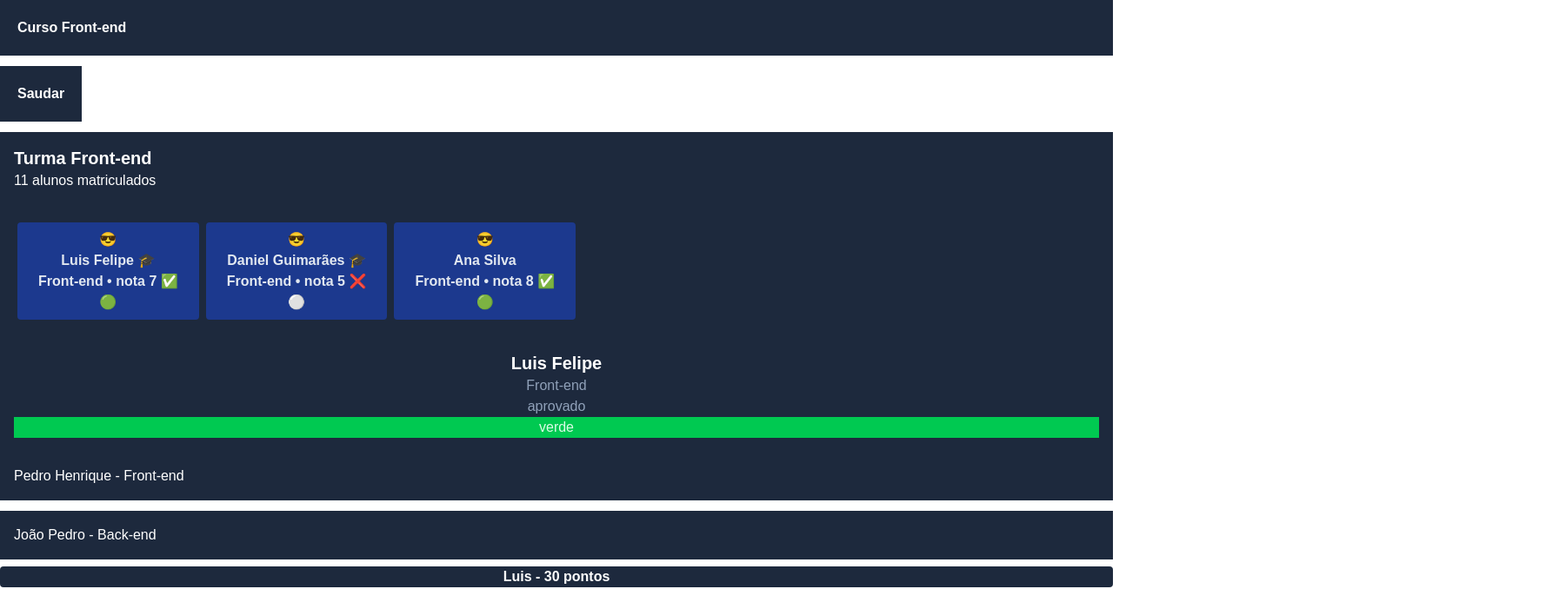
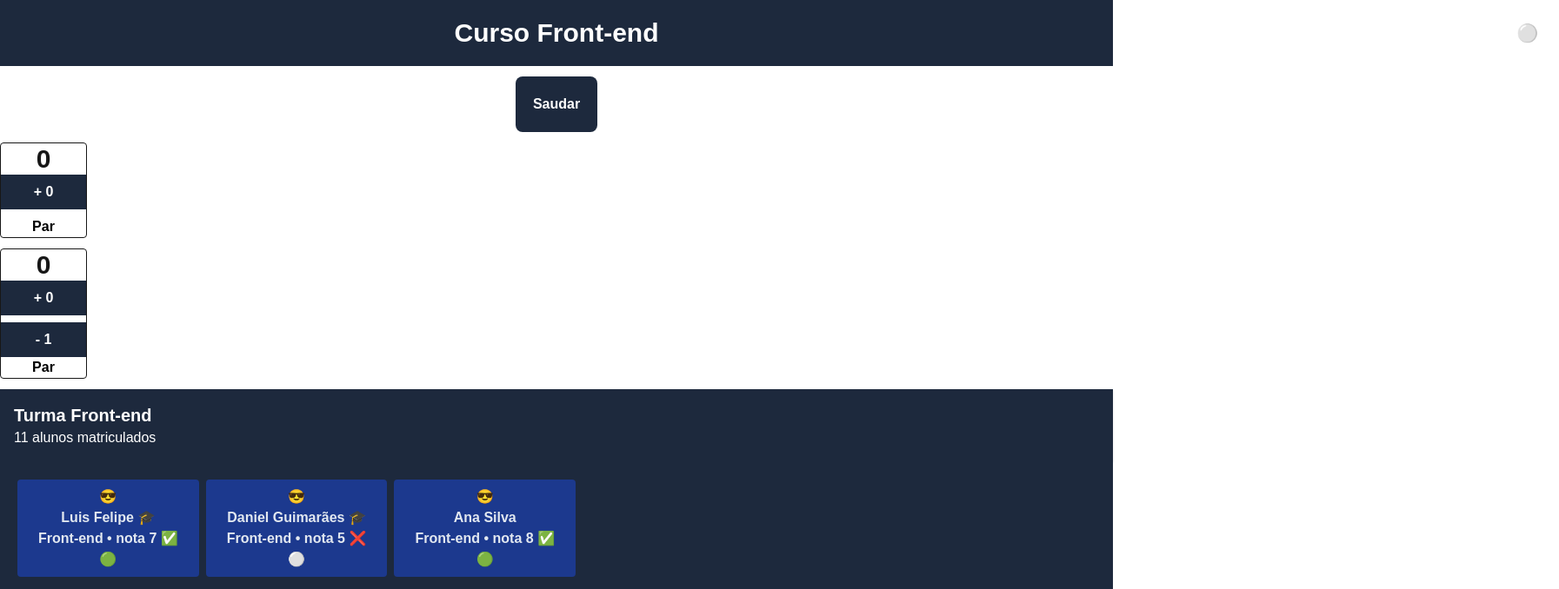
Before and after one commit to luisfelipecarvalho74/react, a Next.js app: page / in a window 1280 px wide. Shown: the top 678 px of the page at 87% size, 1793 px wide, since content can reach past the window. Built offline with nearby package versions, Linux system fonts and the light colour scheme.

Commit message:
lista 14 em andamento, feito ate o exercício 5

```diff
--- a/app/page.tsx
+++ b/app/page.tsx
@@ -1,3 +1,5 @@
+'use client';
+
 import CardAluno from "@/componentes/CardAluno";
 import Rodape from "@/componentes/Rodape";
 import Titulo from "@/componentes/Titulo";
@@ -13,6 +15,10 @@ import { Turma } from "@/componentes/Turma";
 import { Cursos } from "@/componentes/Cursos";
 import { PropNumero } from "@/componentes/PropNumero";
 import { Ola } from "@/componentes/Ola";
+import { use } from "react";
+import { ContadorMaisUm } from "@/componentes/ContadorMaisUm";
+import { ContadorRetroativo } from "@/componentes/ContadorRetroativo";
+import { LigaDesliga } from "@/componentes/LigaDesliga";
 
 
 export default function Home() {
@@ -21,8 +27,14 @@ export default function Home() {
   return (
     <div>
       <Titulo nome="Curso Front-end"/>
+      <LigaDesliga />
 
       <Ola/>
+
+      <ContadorMaisUm />
+
+      <ContadorRetroativo />
+
 
       <Painel titulo="Turma Front-end" children="11 alunos matriculados">
       </Painel>
--- /dev/null
+++ b/componentes/ContadorMaisUm.tsx
@@ -0,0 +1,14 @@
+import { useState } from "react";
+
+export function ContadorMaisUm() {
+    const [n, setN] = useState<number>(0);
+    return (
+        <div className="flex flex-col w-25 border rounded-sm mb-3">
+            <p className="text-center text-3xl font-bold">{n}</p>
+            <button className="bg-slate-800 text-white font-bold p-2 mb-2" onClick={() => setN(n + 1)}>
+                + {n}
+            </button>
+            <span className="text-center text-black font-bold">{n % 2 === 0 ? "Par" : "Ímpar"}</span>
+        </div>
+    );
+}
--- /dev/null
+++ b/componentes/ContadorRetroativo.tsx
@@ -0,0 +1,15 @@
+import { useState } from "react";
+
+export function ContadorRetroativo() {
+    const [n, setN] = useState<number>(0);
+    return (
+        <div className="flex flex-col w-25 text-center rounded-sm border mb-3">
+            <p className="text-3xl font-bold">{n}</p>
+            <button className="bg-slate-800 text-white font-bold p-2 mb-2" onClick={() => setN(n + 1)}> + {n}
+            </button>
+            <button className="bg-slate-800 text-white font-bold p-2" onClick={() => setN(n - 1)}> - 1
+            </button>
+            <span className="text-center text-black font-bold">{n % 2 === 0 ? "Par" : "Ímpar"}</span>
+        </div>
+    );
+}
--- /dev/null
+++ b/componentes/LigaDesliga.tsx
@@ -0,0 +1,12 @@
+import { useState } from "react";
+
+export function LigaDesliga() {
+    const [presente, setPresente] = useState<boolean>();
+    return (
+        <div className=" absolute top-6 left-430 rounded-sm text-xl text-white text-center mb-3">
+            <button onClick={() => setPresente(!presente)}>
+                {presente ? "🟢 Presente" : "⚪ Ausente"}
+            </button>
+        </div>
+    );
+}
--- a/componentes/Ola.tsx
+++ b/componentes/Ola.tsx
@@ -1,8 +1,10 @@
 export function Ola() {
     return (
-        <button
-        className="bg-slate-800 text-white font-bold p-5 mb-3" onClick={() => alert("Olá, Turma")}>
-            Saudar
-        </button>
+        <div className="text-center">
+            <button
+            className="bg-slate-800 text-white font-bold p-5 rounded-lg mb-3" onClick={() => alert("Olá, Turma")}>
+                Saudar
+            </button>
+        </div>
     );
 }
--- a/componentes/Titulo.tsx
+++ b/componentes/Titulo.tsx
@@ -1,5 +1,5 @@
 export default function Titulo({ nome }: { nome: string }) {
     return (
-        <div className="bg-slate-800 text-white font-bold p-5 mb-3">{nome}</div>
+        <div className="bg-slate-800 text-3xl text-white text-center font-bold p-5 mb-3">{nome}</div>
     );
 }
```
Also changed, not shown: 1 other file (tests, documents, lock files or other folders).
